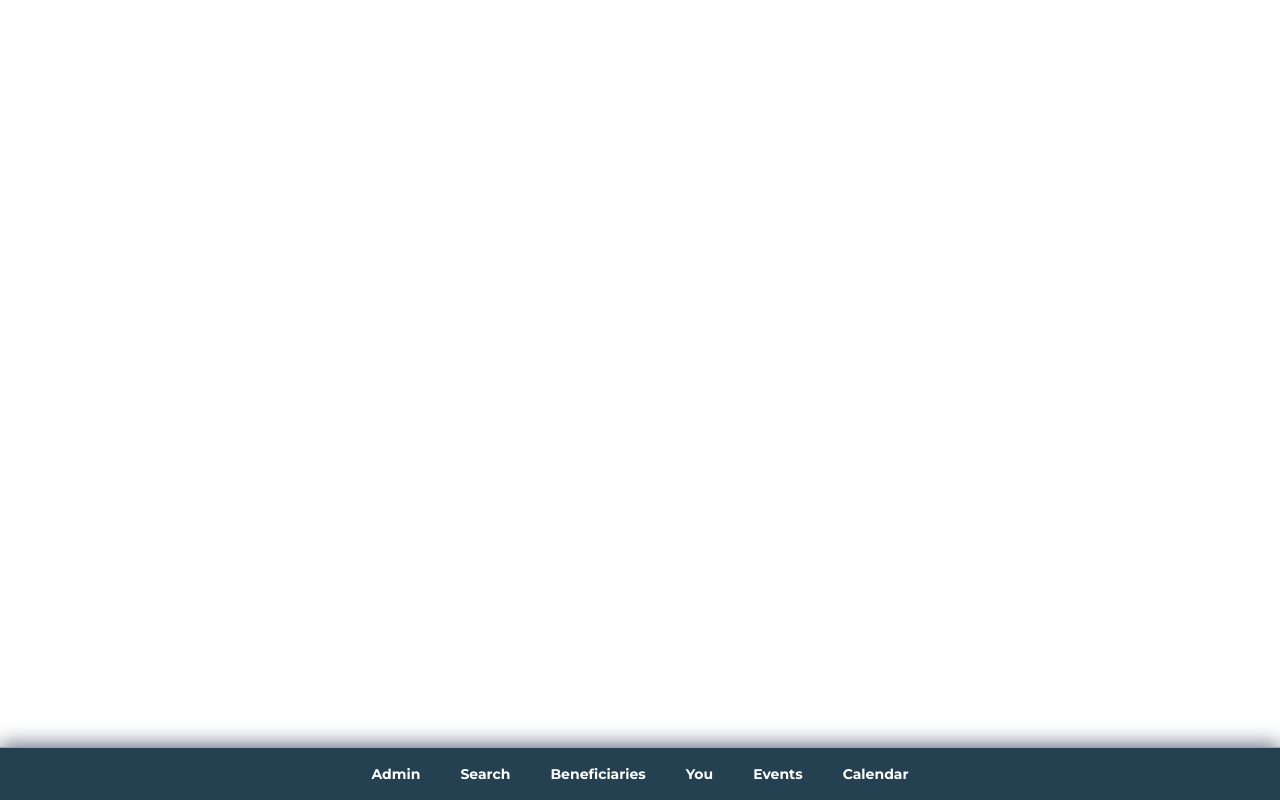
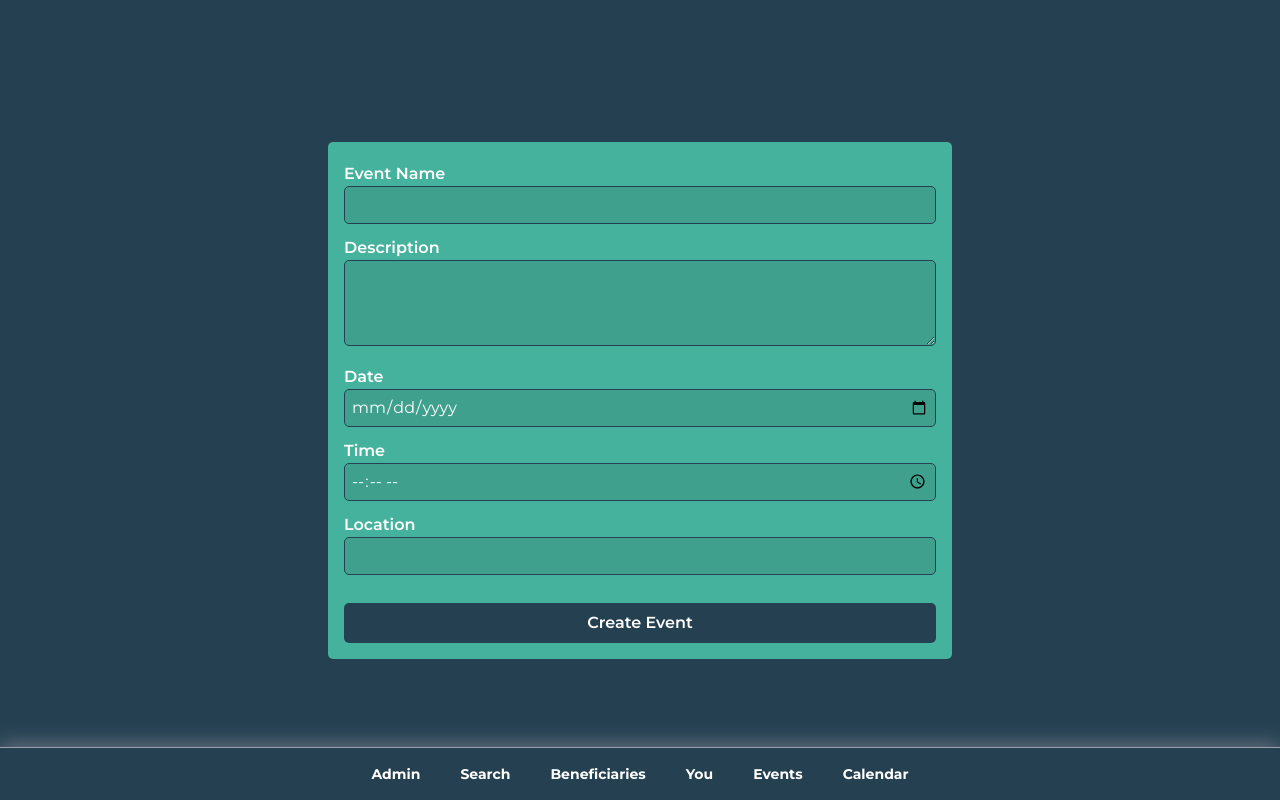
Before and after one commit to Parum-Lucis/csswengS16chai, a React (Vite) app: page /create-event in a window 1280 px wide. Built offline with nearby package versions, Linux system fonts and the light colour scheme; no server answers; sample sign-in values are in the browser's storage.

Commit message:
Add: Frontend for add event (admin)

```diff
--- a/src/App.tsx
+++ b/src/App.tsx
@@ -13,7 +13,7 @@ import Temp from "./components/Temp";
 import ForgetMeNot from "./routes/ForgetMeNot";
 import Admin from "./routes/Admin"
 import { VolunteerList, BeneficiaryList } from "./routes/ProfileList";
-
+import EventCreation from "./routes/EventCreation";
 
 function App() {
   const [user, setUser] = useState<UserStateType>(undefined);
@@ -32,6 +32,7 @@ function App() {
         <Route path="/view-volunteer/:docId" element={<VolunteerProfile />} />
         <Route path="/create-volunteer-profile" element={<VolunteerProfileCreation />} />
         <Route path="/create-beneficiary-profile" element={<BeneficiaryProfileCreation />} />
+        <Route path="/create-event" element={<EventCreation />} />
         <Route path="/view-profile-list" element={<Temp />} />
         <Route path="/view-beneficiary-list" element={<BeneficiaryList />} />
         <Route path="/view-volunteer-list" element={<VolunteerList />} />
--- a/src/routes/Admin.tsx
+++ b/src/routes/Admin.tsx
@@ -10,7 +10,8 @@ function Admin(){
 
     const urls = [
         {  name: "Create Volunteer Profile",  pldt: "/create-volunteer-profile" },
-        {  name: "Create Beneficiary Profile", pldt: "/create-beneficiary-profile"},
+        {  name: "Create Beneficiary Profile", pldt: "/create-beneficiary-profile" },
+        {  name: "Create Event", pldt: "/create-event" },
     ];
 
     useEffect(() => {
@@ -26,7 +27,7 @@ function Admin(){
             <div className="flex wrap-anywhere p-9 gap-4 font-[Montserrat] font-bold w-full max-w-5xl text-white">
                     { urls.map ((ur) => (
                         <NavLink to={ur.pldt}
-                        className="flex duration-100 bg-[#45B29D] rounded-md text-2xl text-center p-6 hover:bg-[#45b29c8a]"> {ur.name}</NavLink>
+                        className="flex duration-100 bg-[#45B29D] rounded-md text-2xl text-center justify-center items-center p-6 hover:bg-[#45b29c8a] min-w-80"> {ur.name}</NavLink>
                         ))
                     }
             </div>)
--- /dev/null
+++ b/src/routes/EventCreation.tsx
@@ -0,0 +1,85 @@
+import React from "react";
+import { useNavigate } from "react-router";
+import { toast } from "react-toastify";
+
+export function EventCreation() {
+  const navigate = useNavigate();
+
+  const handleSubmit = (e: React.FormEvent<HTMLFormElement>) => {
+
+  };
+
+  return (
+    <div className="flex items-center justify-center min-h-screen p-4 sm:p-6 bg-secondary">
+      <div className="relative w-full max-w-2xl flex flex-col items-center rounded-[5px] sm:p-6">
+        <div className="flex w-full bg-[#45B29D] rounded-[5px] p-4 pt-5">
+          <form className="flex flex-col w-full space-y-3" onSubmit={handleSubmit}>
+            <div>
+              <label htmlFor="eventName" className="text-white font-[Montserrat] font-semibold">
+                Event Name
+              </label>
+              <input
+                id="eventName"
+                name="eventName"
+                type="text"
+                className="input-text w-full"
+              />
+            </div>
+            <div>
+              <label htmlFor="description" className="text-white font-[Montserrat] font-semibold">
+                Description
+              </label>
+              <textarea
+                id="description"
+                name="description"
+                rows={3}
+                className="input-text w-full"
+              ></textarea>
+            </div>
+            <div>
+              <label htmlFor="date" className="text-white font-[Montserrat] font-semibold">
+                Date
+              </label>
+              <input
+                id="date"
+                name="date"
+                type="date"
+                className="input-text w-full"
+              />
+            </div>
+            <div>
+              <label htmlFor="time" className="text-white font-[Montserrat] font-semibold">
+                Time
+              </label>
+              <input
+                id="time"
+                name="time"
+                type="time"
+                className="input-text w-full"
+              />
+            </div>
+            <div>
+              <label htmlFor="location" className="text-white font-[Montserrat] font-semibold">
+                Location
+              </label>
+              <input
+                id="location"
+                name="location"
+                type="text"
+                className="input-text w-full"
+              />
+            </div>
+            <button
+              type="submit"
+              className="bg-secondary text-white mt-4 p-2 rounded-[5px] font-semibold"
+            >
+              Create Event
+            </button>
+          </form>
+        </div>
+      </div>
+    </div>
+  );
+}
+
+export default EventCreation;
```
